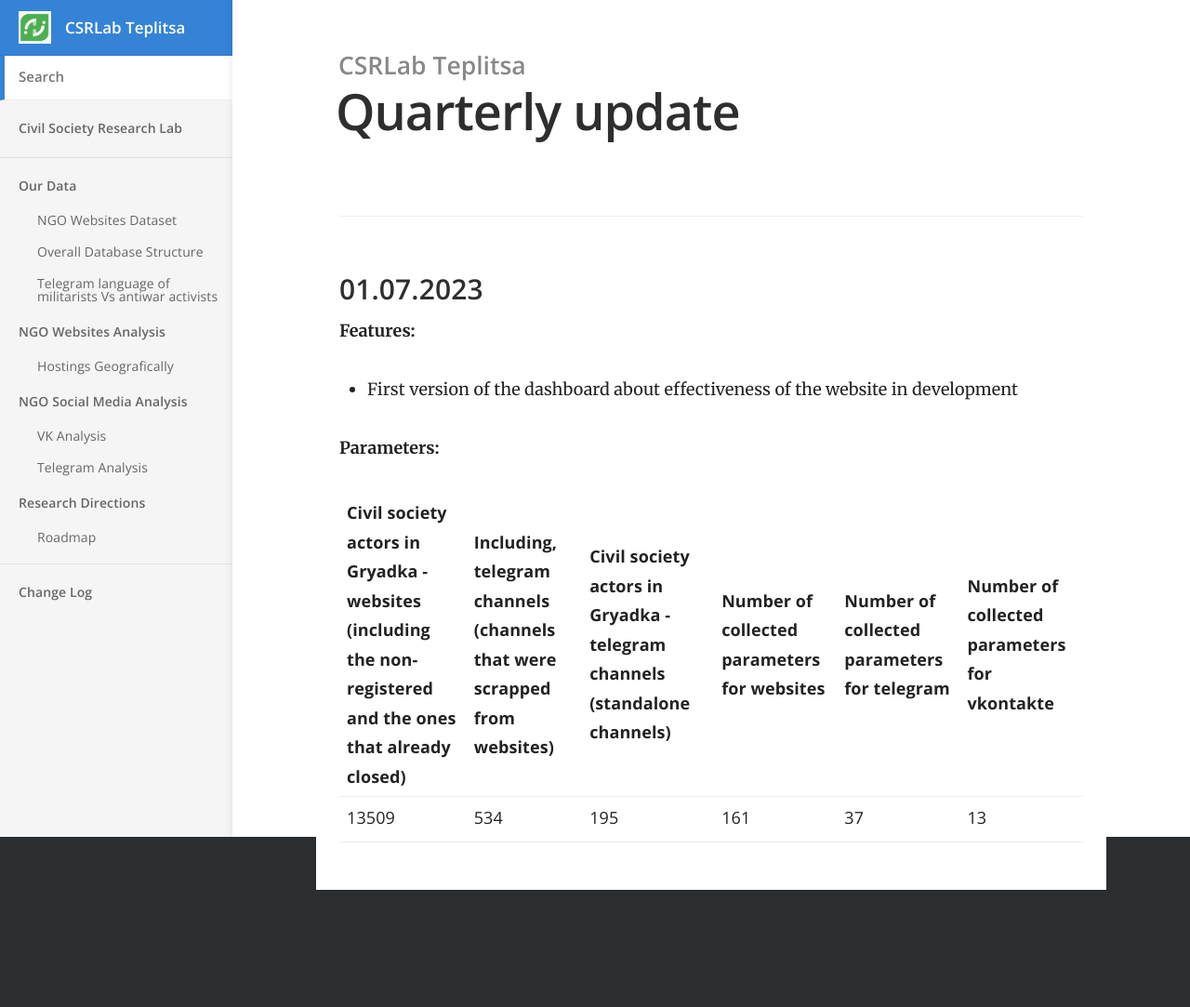
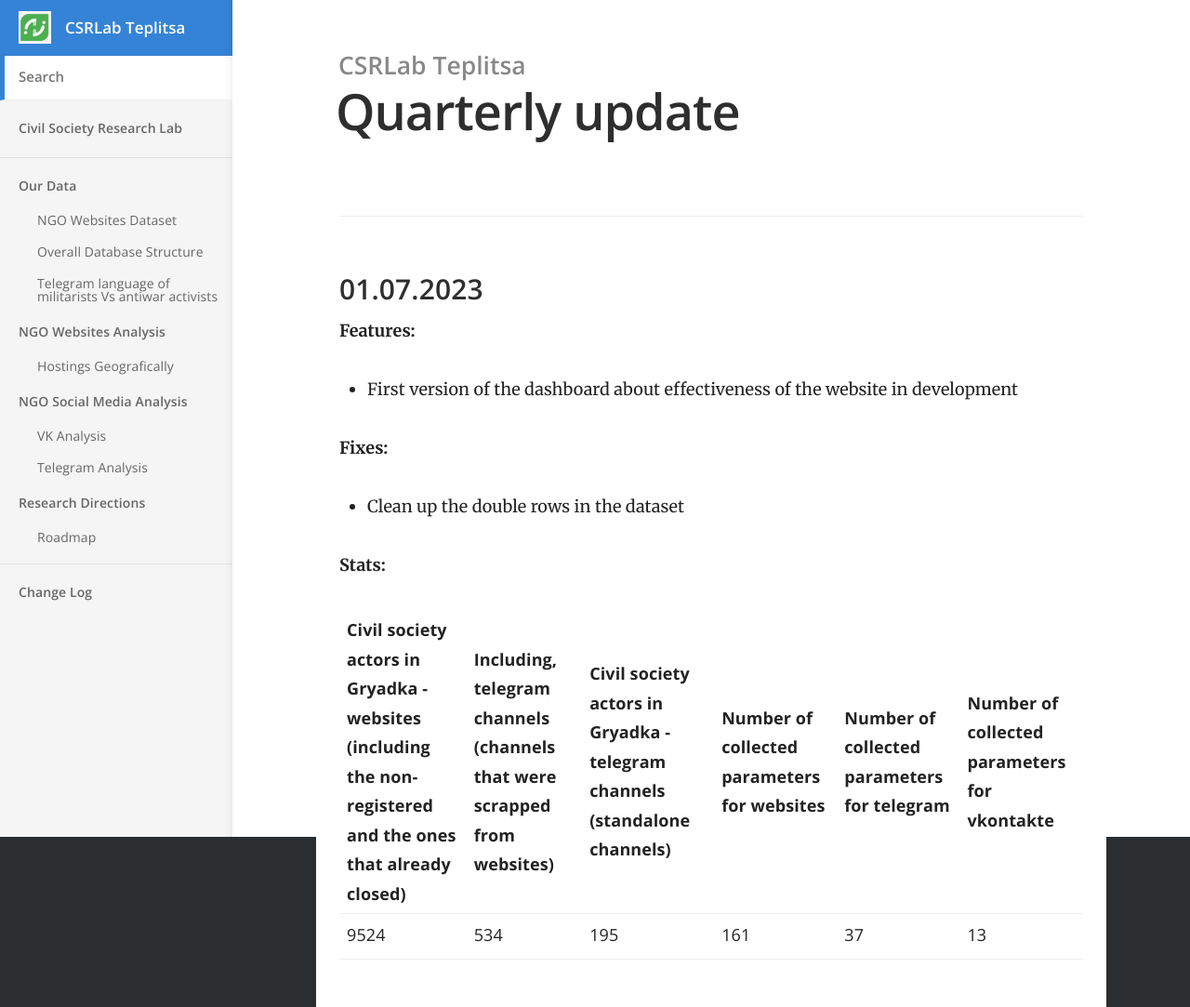
Before and after one commit to Teplitsa/CSRLab, a Jekyll site: the page built from docs/_posts/2023-07-01-quarterly-update.md, in a window 1280 px wide. Shown: the whole page at 93% size. Built offline with Jekyll 4.4.1, drawn with Linux system fonts in a browser that asks for light colours; before the commit the page ends 957 px from its top, so only the background shows below that.

Commit message:
Update 2023-07-01-quarterly-update.md

```diff
--- a/docs/_posts/2023-07-01-quarterly-update.md
+++ b/docs/_posts/2023-07-01-quarterly-update.md
@@ -9,8 +9,12 @@
 
 * First version of the dashboard about effectiveness of the website in development
 
-**Parameters:**
+**Fixes:**
+
+* Clean up the double rows in the dataset
+
+**Stats:**
 
 | Civil society actors in Gryadka - websites (including the non-registered and the ones that already closed) | Including, telegram channels (channels that were scrapped from websites) | Civil society actors in Gryadka - telegram channels (standalone channels) | Number of collected parameters for websites | Number of collected parameters for telegram | Number of collected parameters for vkontakte |
 | - | - | - | - | - | - |
-| 13509 | 534 | 195 | 161 | 37 | 13 |
+| 9524 | 534 | 195 | 161 | 37 | 13 |
```
